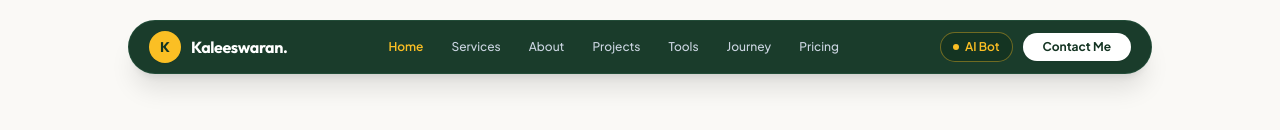
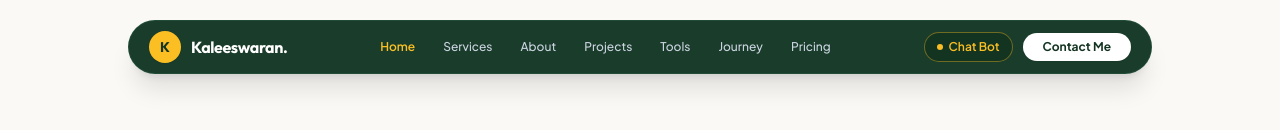
Before and after one commit to kaleez17/portfolio-new, an Angular app: page / in a window 1280 px wide. Shown: the top 130 px of the page. Built offline with nearby package versions, Linux system fonts and the light colour scheme.

Commit message:
Change button label from 'AI Bot' to 'Chat Bot'

```diff
--- a/src/app/shared/components/navbar.component.ts
+++ b/src/app/shared/components/navbar.component.ts
@@ -33,7 +33,7 @@ import { CommonModule } from '@angular/common';
           <button (click)="openAiTerminal.emit()"
                   class="hidden sm:flex items-center gap-1.5 px-3 py-1.5 rounded-full bg-forest-900 border border-sun-400/40 text-sun-400 text-xs font-semibold hover:bg-forest-950 transition-colors">
             <span class="w-1.5 h-1.5 rounded-full bg-sun-400 animate-ping"></span>
-            <span>AI Bot</span>
+            <span>Chat Bot</span>
           </button>
 
           <a href="#contact"
```
